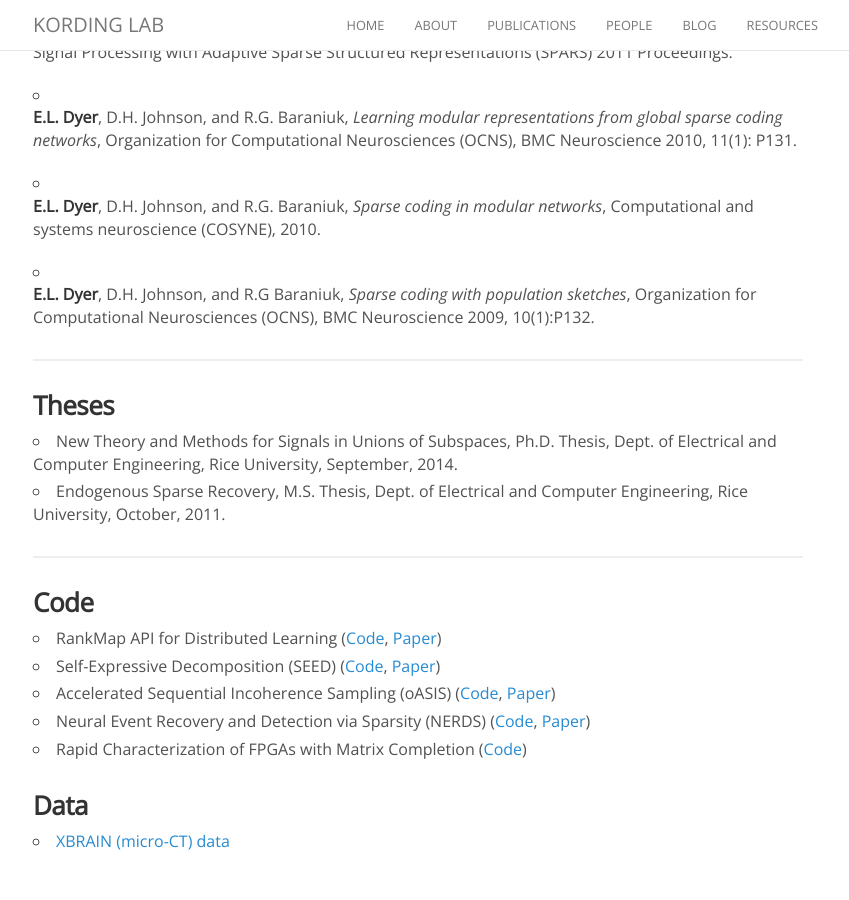
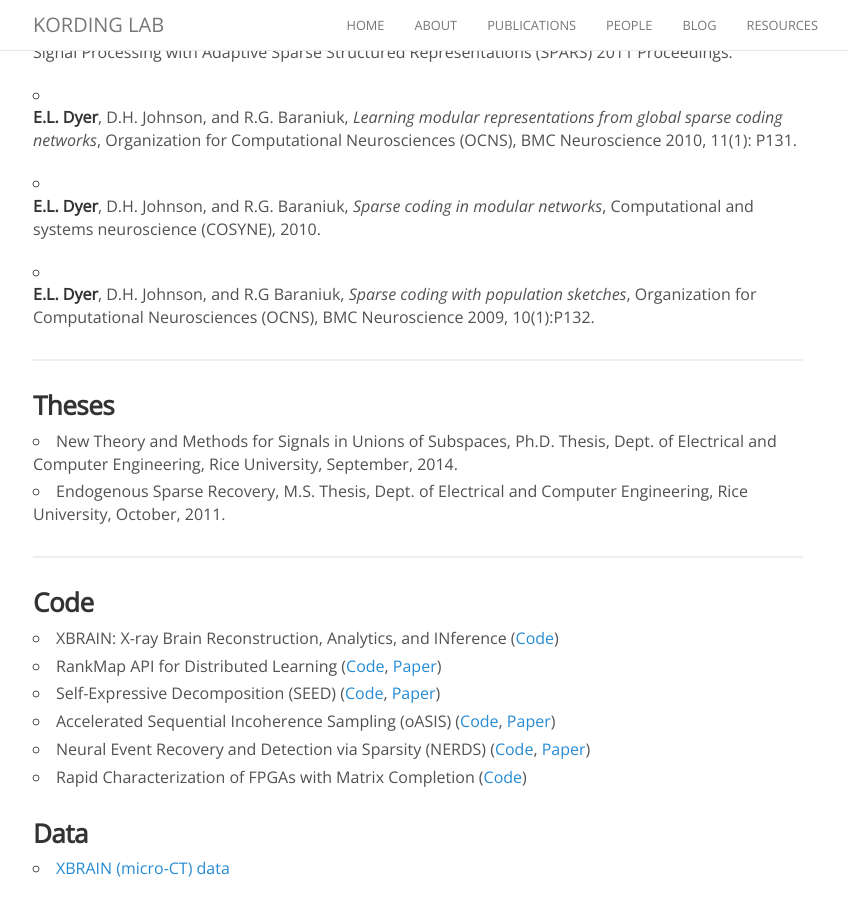
Before and after one commit to KordingLab/KordingLab.github.io, a Jekyll site: the page built from _people/eva_dyer.md, in a window 1280 px wide and 900 px high, scrolled down 3448 px. Shown: the whole window, without its empty margins (222-1071 px from the left). Built offline with Jekyll 4.4.1, drawn with Linux system fonts in a browser that asks for light colours; nearby versions of some CDN libraries; comment, search, counter and statistics services are not loaded; before the commit the page ends 4320 px from its top, so only the background shows below that.

Commit message:
Update eva_dyer.md

```diff
--- a/_people/eva_dyer.md
+++ b/_people/eva_dyer.md
@@ -28,7 +28,7 @@
 <hr>
 
 ### In the pipeline...
-- **E.L. Dyer**, W.G. Roncal, H.L. Fernandes, D. Gürsoy, X. Xiao, J.T. Vogelstein, C. Jacobsen, K.P. Körding and N. Kasthuri: _Quantifying mesoscale neuroanatomy using X-ray microtomography_ ([Paper](http://arxiv.org/abs/1604.03629), [Data](http://github.com/neurodata/xbrain/tree/master/data))<br>
+- **E.L. Dyer**, W.G. Roncal, H.L. Fernandes, D. Gürsoy, X. Xiao, J.T. Vogelstein, C. Jacobsen, K.P. Körding and N. Kasthuri: _Quantifying mesoscale neuroanatomy using X-ray microtomography_ ([Paper](http://arxiv.org/abs/1604.03629), [Code](http://github.com/neurodata/xbrain/tree/master/code), [Data](http://github.com/neurodata/xbrain/tree/master/data))<br>
 
 - M. Azar, **E.L. Dyer**, and K.P. Körding, _Convex relaxation regression: Efficient optimization of smooth functions by approximating their convex envelopes_ ([Paper](http://arxiv.org/abs/1602.02191))<br>
 
@@ -93,7 +93,7 @@
 <hr>
 
 ### Code ###
-
+- XBRAIN: X-ray Brain Reconstruction, Analytics, and INference ([Code](http://github.com/neurodata/xbrain/tree/master/code))
 - RankMap API for Distributed Learning ([Code](https://github.com/azalia/RankMap), [Paper](http://arxiv.org/abs/1503.08169))
 - Self-Expressive Decomposition (SEED) ([Code](https://github.com/KordingLab/SEED), [Paper](http://arxiv.org/abs/1505.00824))
 - Accelerated Sequential Incoherence Sampling (oASIS) ([Code](https://bitbucket.org/rjp2/oasis/), [Paper](http://arxiv.org/abs/1505.05208))
```
